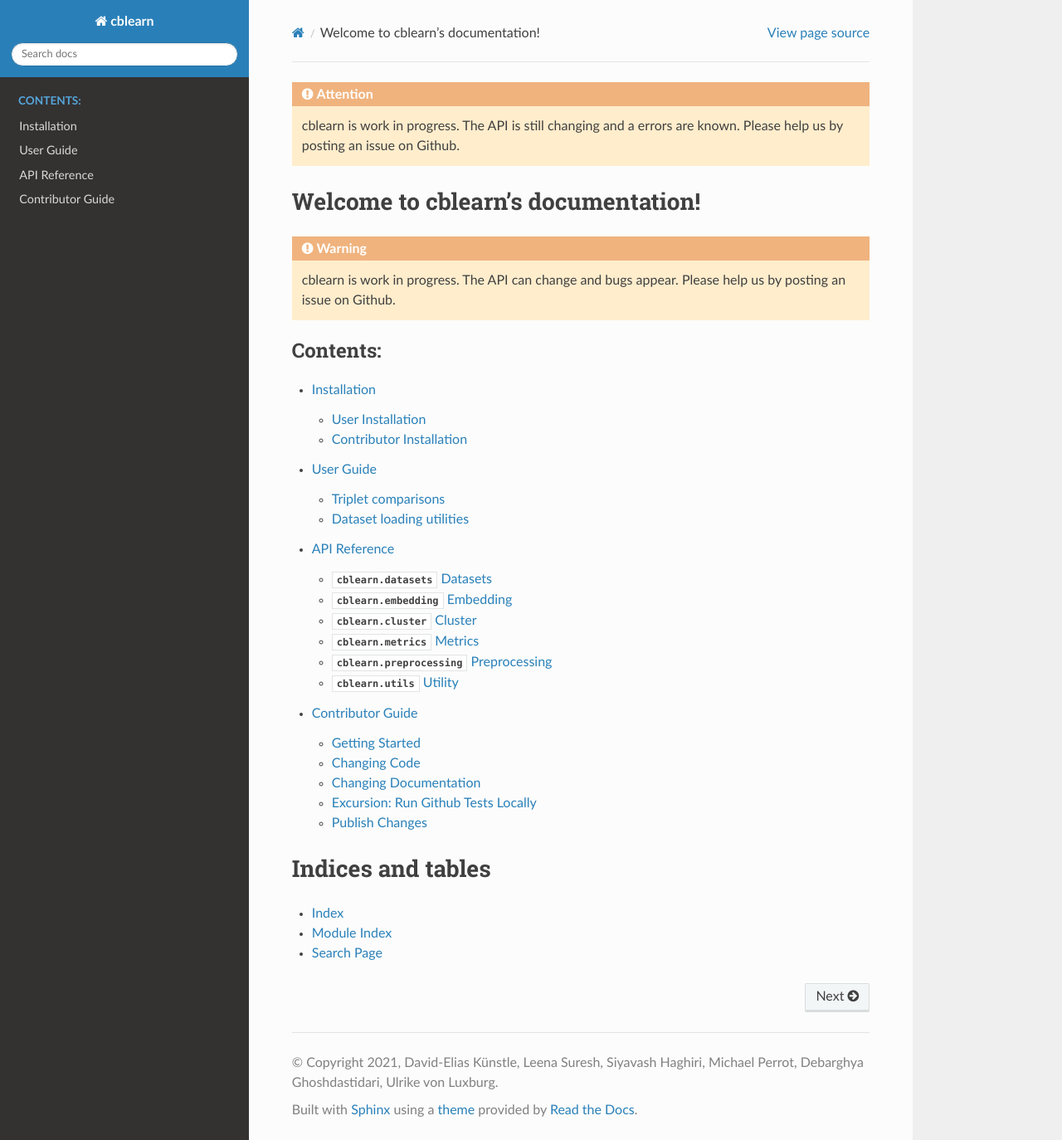
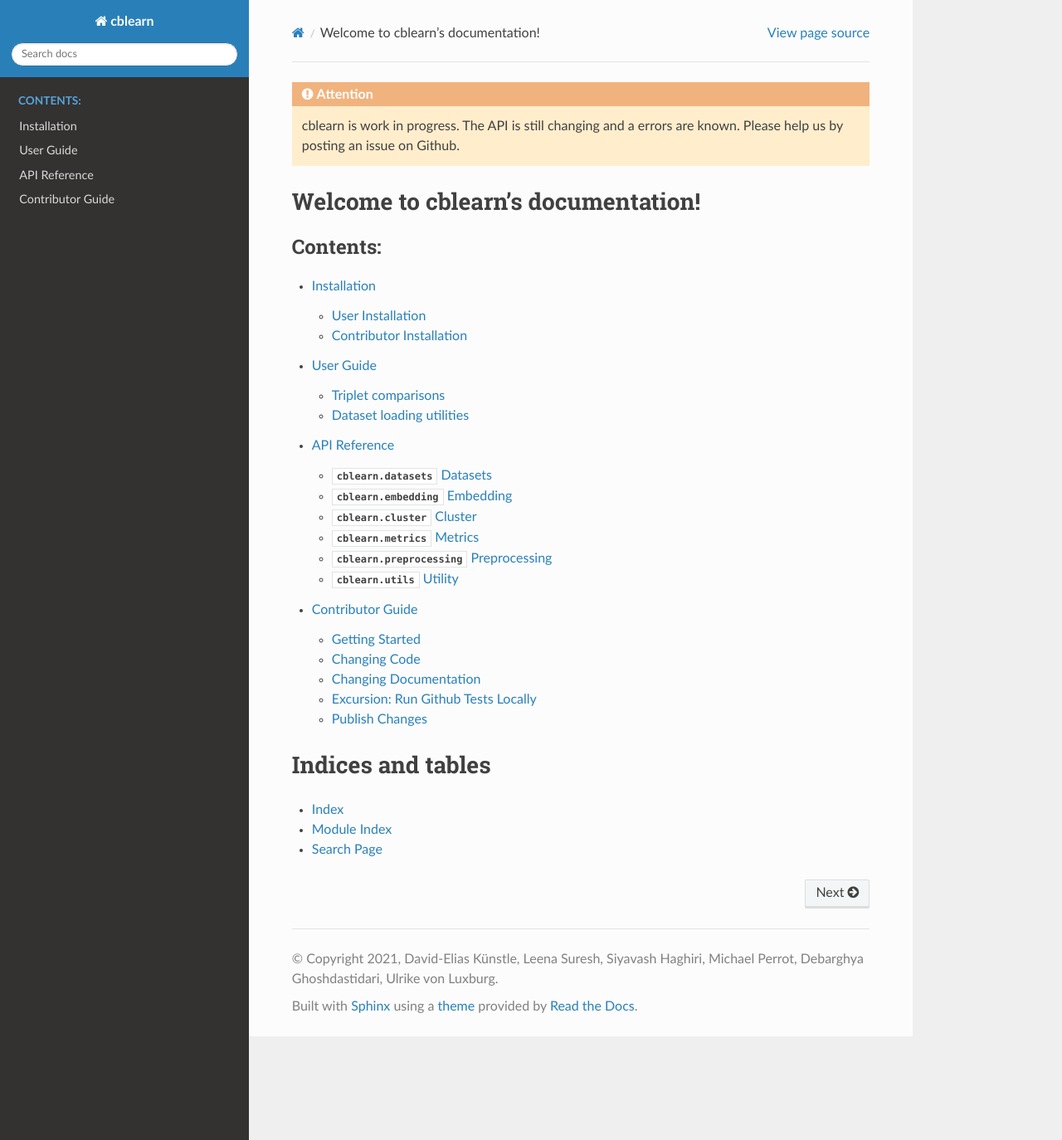
Before and after one commit to cblearn/cblearn, a Sphinx documentation site: the page built from docs/index.rst, in a window 1280 px wide and 1374 px high. Shown: the whole window at 83% size. Built offline with Sphinx 7.4.7 and the Read the Docs theme 2.0.0, drawn with Linux system fonts in a browser that asks for light colours; pages that are not in the unit, such as notebooks, are missing from menus.

Commit message:
Remove warning

```diff
--- a/docs/index.rst
+++ b/docs/index.rst
@@ -5,9 +5,6 @@
 
 Welcome to cblearn's documentation!
 ===================================
-
-.. warning::
-    cblearn is work in progress. The API can change and bugs appear. Please help us by posting an issue on Github.
 
 .. toctree::
    :maxdepth: 2
```
